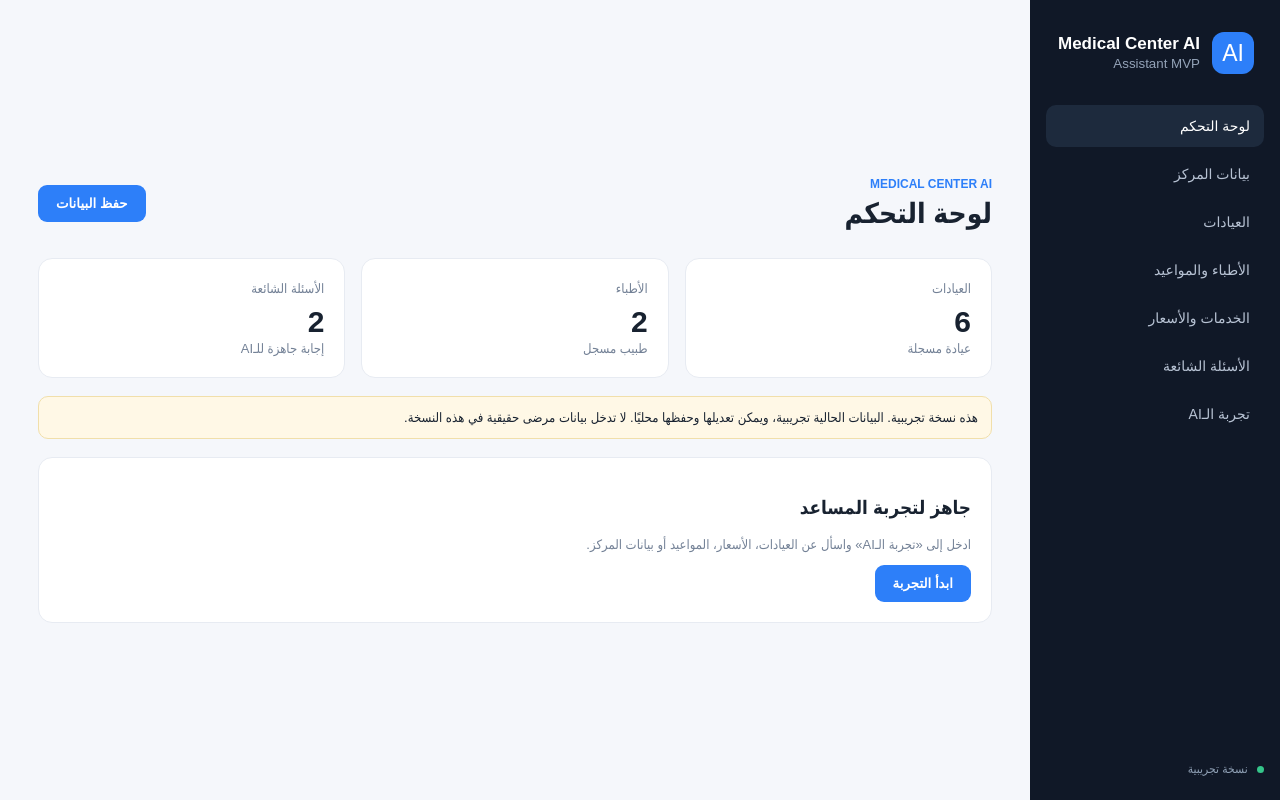
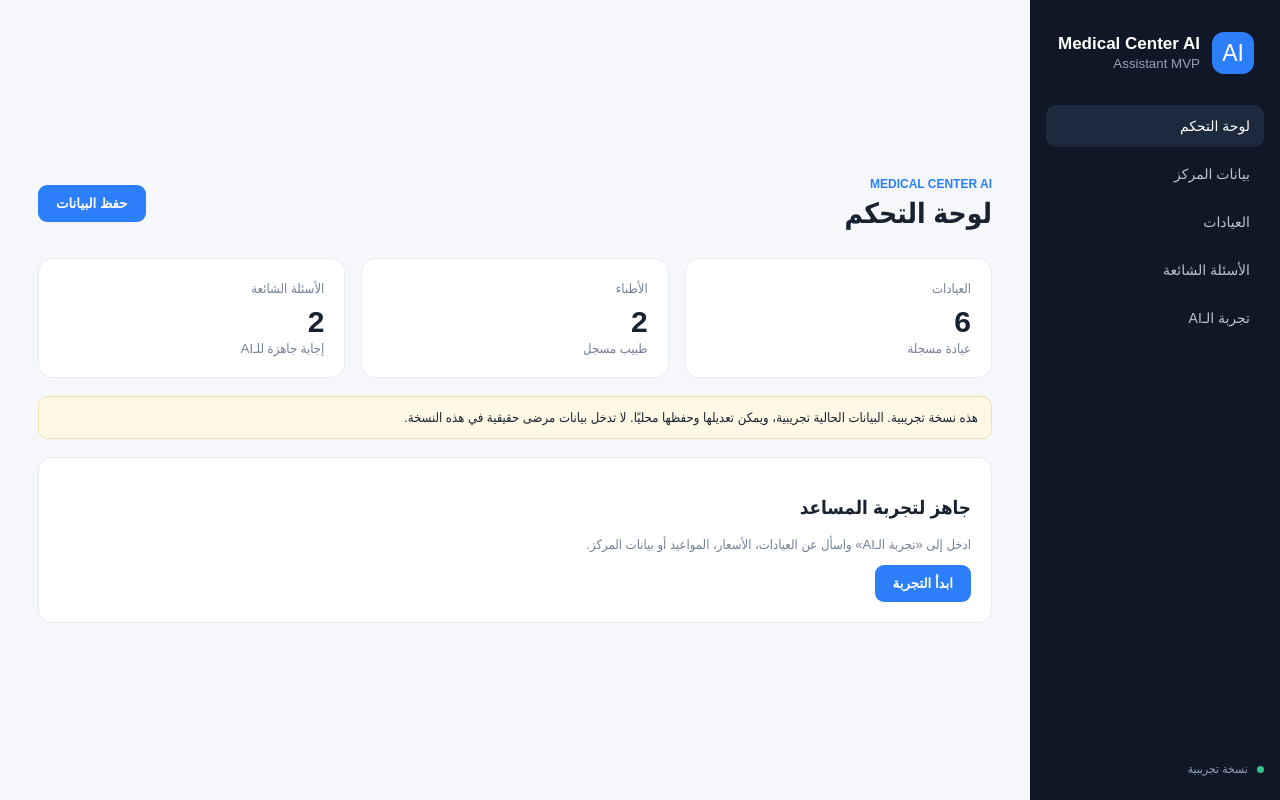
Before and after one commit to amoniusshehata/medical-center-ai, a plain HTML site: page index.html in a window 1280 px wide. Drawn offline with Linux system fonts and the light colour scheme.

Commit message:
Remove doctors and services sections

```diff
--- a/index.html
+++ b/index.html
@@ -3,6 +3,6 @@
 <head><meta charset="UTF-8"><meta name="viewport" content="width=device-width,initial-scale=1.0"><title>Medical Center AI</title><link rel="stylesheet" href="style.css"></head>
 <body><div class="app">
 <aside><div class="brand"><div class="logo">AI</div><div><b>Medical Center AI</b><small>Assistant MVP</small></div></div>
-<button class="nav active" data-page="dashboard">لوحة التحكم</button><button class="nav" data-page="center">بيانات المركز</button><button class="nav" data-page="clinics">العيادات</button><button class="nav" data-page="doctors">الأطباء والمواعيد</button><button class="nav" data-page="services">الخدمات والأسعار</button><button class="nav" data-page="faqs">الأسئلة الشائعة</button><button class="nav" data-page="chat">تجربة الـAI</button><div class="status"><span></span> نسخة تجريبية</div></aside>
+<button class="nav active" data-page="dashboard">لوحة التحكم</button><button class="nav" data-page="center">بيانات المركز</button><button class="nav" data-page="clinics">العيادات</button><button class="nav" data-page="faqs">الأسئلة الشائعة</button><button class="nav" data-page="chat">تجربة الـAI</button><div class="status"><span></span> نسخة تجريبية</div></aside>
 <main><header><div><p class="eyebrow">MEDICAL CENTER AI</p><h1 id="title">لوحة التحكم</h1></div><button id="saveAll" class="primary">حفظ البيانات</button></header><div id="content"></div></main>
 </div><script src="app.js"></script></body></html>
```
